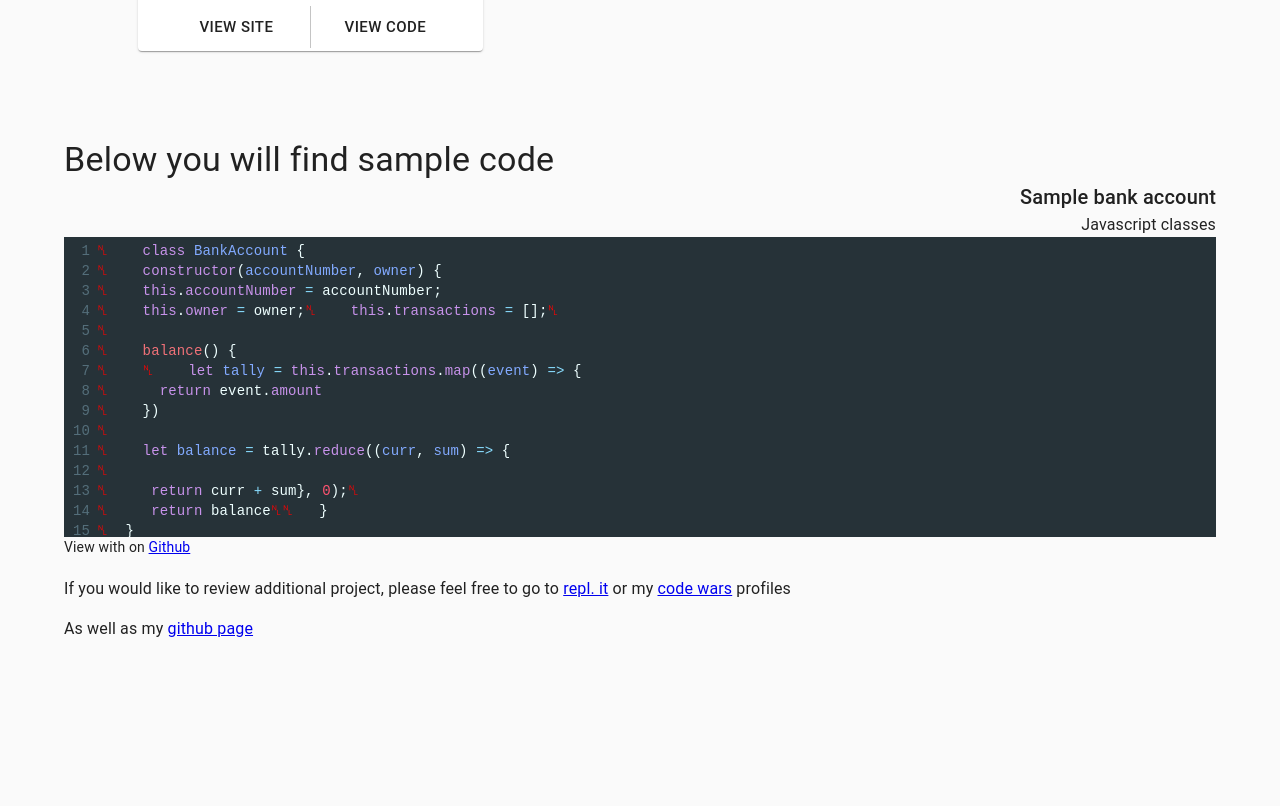
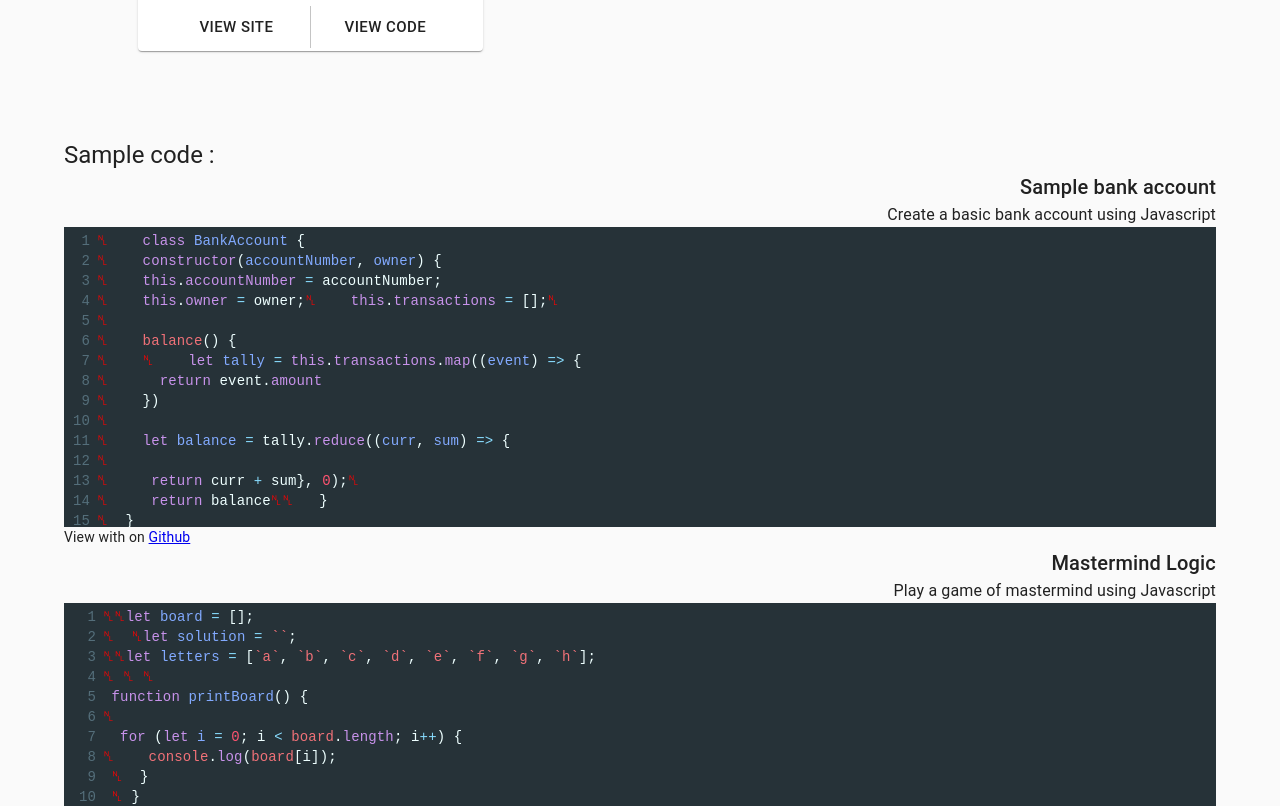
Before and after one commit to listenToRipley/nataliekendrick, a React (Create React App) app: page /projects in a window 1280 px wide. Shown: the part 3340-4146 px from the top of the page. Before the commit the page ends 4045 px from the top, so only its background shows below. Built offline with nearby package versions, Linux system fonts and the light colour scheme.

Commit message:
sample code for mastermind

```diff
--- a/src/Components/ProjCodeSamples.js
+++ b/src/Components/ProjCodeSamples.js
@@ -1,8 +1,6 @@
 //js
 
-//https://github.com/listenToRipley/javascript-workbook/tree/gh-pages/05week
-
-//https://github.com/listenToRipley/javascript-workbook/tree/gh-pages/04week
+//
 
 //https://github.com/listenToRipley/javascript-workbook/tree/gh-pages/03week
 
@@ -19,14 +17,16 @@
 //https://github.com/AustinCodingAcademy/311_wk6_day2_authentication/blob/master/index.js
 import React from 'react'
 import Typography from '@material-ui/core/Typography';
-import SampleBank from './SampleBank'
+import SampleBank from './SampleBank';
+import SampleMastermind from './SampleMastermind'
 
 const CodeSamples = () => {
 
   return (
     <div>
-      <Typography variant='h4'>Below you will find sample code</Typography>
+      <Typography variant='h5'>Sample code : </Typography>
       <SampleBank/>
+      <SampleMastermind/>
      <div className='sampleProfiles'>
      <Typography paragraph> If you would like to review additional project,  please feel free to go to <a href="https://repl.it/@listenToRipley">repl.  it</a> or my <a href="https://www.codewars.com/users/minonOfLight">code   wars</a> profiles</Typography>
        <Typography paragraph>As well as my <a href="https://github.com/  listenToRipley">github page</a></Typography>
--- a/src/Components/SampleBank.js
+++ b/src/Components/SampleBank.js
@@ -6,12 +6,12 @@ import 'codemirror/mode/javascript/javascript.js';
 import 'codemirror/theme/material.css';
 import Typography from '@material-ui/core/Typography';
 
-const CodeSamples = () => {
+const SampleBank = () => {
 
   return (
     <div>
     <Typography align='right' variant='h6'>Sample bank account</Typography>
-    <Typography align='right'>Javascript classes</Typography>
+    <Typography align='right'>Create a basic bank account using Javascript</Typography>
     <CodeMirror
     value='
     class BankAccount { &
@@ -88,4 +88,4 @@ let myAccount = new BankAccount(123244, `Natalie Kendrick`)  &
   )
 }
 
-export default CodeSamples
+export default SampleBank
--- /dev/null
+++ b/src/Components/SampleMastermind.js
@@ -0,0 +1,126 @@
+import React from 'react'
+import {Controlled as CodeMirror} from 'react-codemirror2'
+import 'codemirror/lib/codemirror.css';
+import 'codemirror/theme/neat.css';
+import 'codemirror/mode/javascript/javascript.js';
+import 'codemirror/theme/material.css';
+import Typography from '@material-ui/core/Typography';
+
+const CodeSamples = () => {
+
+  return (
+    <div>
+    <Typography align='right' variant='h6'>Mastermind Logic</Typography>
+    <Typography align='right'>Play a game of mastermind using Javascript</Typography>
+    <CodeMirror
+    value='
+
+let board = []; &
+
+let solution = ``; &
+
+let letters = [`a`, `b`, `c`, `d`, `e`, `f`, `g`, `h`]; &
+
+
+& function printBoard() { &
+ &  for (let i = 0; i < board.length; i++) { &
+    console.log(board[i]); &
+  } &
+ } &
+
+ & function generateSolution() { &
+  & for (let i = 0; i < 4; i++) { &
+   & const randomIndex = getRandomInt(0, letters.length);  &
+    solution += letters[randomIndex]; &
+  } &
+ } &
+  &
+ function getRandomInt(min, max) { &
+  & return Math.floor(Math.random() * (max - min)) + min; &
+ } &
+  &
+  function generateHint(guessFormatted) { &
+    &
+  let solutionArray = solution.split(``)  &
+  &
+  let guessArray = guessFormatted.split(``)  &
+  &
+  let correctLetterLocations = 0    &
+  &
+  let correctLetters = 0  &
+  &
+  let temporarySolution = []  &
+  let leftOvers = []  &
+  &
+  for (let i = 0; i < solutionArray.length; i++) {  &
+    &
+    if(solutionArray[i] === guessArray[i]) {  &
+      &
+      temporarySolution.push(solutionArray[i])  &
+      & } else {  &
+        &
+        & leftOvers.push(solutionArray[i])  &
+    }  &
+    & correctLetterLocations = temporarySolution.length  &
+    &
+   }  &
+  &
+  let once = []  &
+  let moreThan = []  &
+  &
+  guessArray.forEach((gLetter) => {  &
+    &
+    if((once.includes(gLetter)) || temporarySolution.includes(gLetter)) {     &
+      moreThan.push(gLetter)    &
+    }  &
+    else {  &
+      once.push(gLetter)  &
+    }  &
+    &
+    &
+    if (moreThan.length > 0) {  &
+      correctLetters = once.length  &
+    }  &
+    correctLetters = correctLetters  &
+  })  &
+  &
+  console.log(`AFTER LOOPS 100% correct :` + correctLetterLocations)  &
+  console.log(`AFTER LOOPS correct letters : ` + correctLetters)  &
+  &
+ return correctLetterLocations + `-`+ correctLetters  &
+ }  &
+ &
+ function mastermind(guess) {  &
+  &  solution = `abcd`;  &
+    let guessFormatted = guess.trim().toLowerCase()  &
+    &
+    &
+     if ((guessFormatted.length > 4) || (guessFormatted.length < 4)) {  &
+      &  console.log(`your guess must be 4 characters long. Try again`)
+      & }  &
+    &
+     if (guessFormatted === solution) {  &
+      return `You guessed it!`  &
+      &
+      & } else  if (board.length === 10){  &
+      return `You ran out of turns! The solution was ` + solution  &
+      & } else {  &
+      console.log(`guess should be here`, guessArray)  &
+      & board.push(guessFormatted)  &
+       & generateHint(guessFormatted)  &
+    }  &
+ }
+    '
+    options={{
+      mode: 'javascript',
+      theme: 'material',
+      lineNumbers: true,
+      lineSeparator: '&'
+    }}
+/>
+  View with on <a href='https://github.com/listenToRipley/javascript-workbook/blob/gh-pages/04week/mastermind.js'>Github</a>
+    </div>
+  )
+}
+
+export default CodeSamples
```
